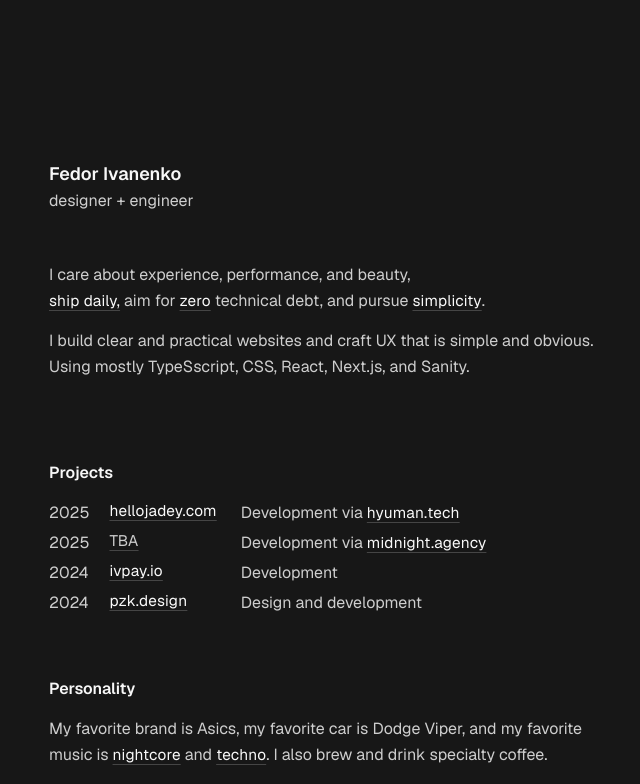
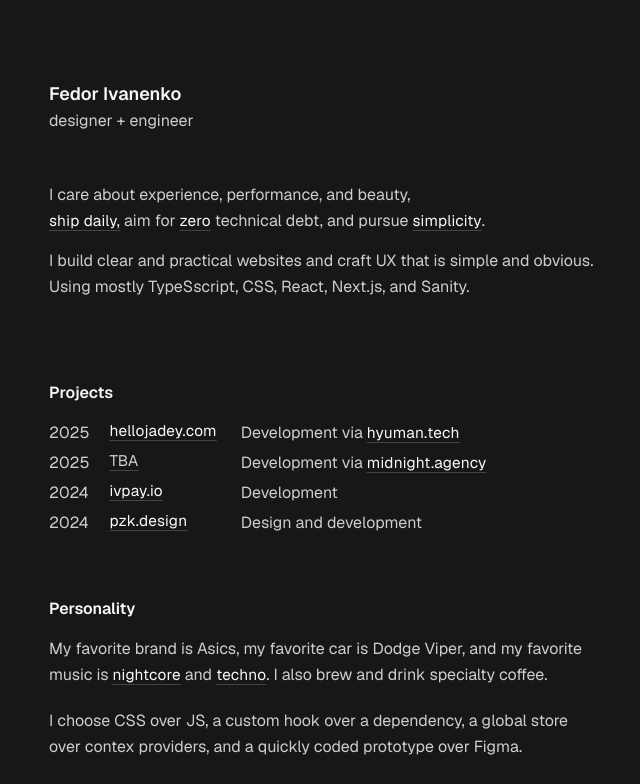
Before and after one commit to fedorivanenko/fedor-ivanenko-personal-website, a Next.js app: page / in a window 1280 px wide. Shown: the top 784 px of the page, without its empty margins (269-909 px from the left). Built offline with nearby package versions, Linux system fonts and the light colour scheme.

Commit message:
fix layout

```diff
--- a/app/layout.tsx
+++ b/app/layout.tsx
@@ -17,22 +17,18 @@ export default function RootLayout({
 }>) {
   return (
     <html lang="en" className={`${geist.variable} ${geistMono.variable}`}>
-      {/*
-      <head>
-        <script src="https://unpkg.com/react-scan/dist/auto.global.js" async />
-      </head>
-      */}
-      <body
-        className="min-h-screen flex flex-col mx-auto max-w-screen-md my-5 mt-20 md:mt-40 text-foreground antialiased"
-      >
-        <Toaster/>
+      {/* <script src="https://unpkg.com/react-scan/dist/auto.global.js" async /> */}
+      <body className="min-h-screen flex flex-col mx-auto max-w-screen-md my-5 mt-0 md:mt-0 text-foreground antialiased">
         <ThemeProvider
           attribute="class"
           defaultTheme="dark"
           enableSystem
           disableTransitionOnChange
         >
-          {children}
+          <main>
+            <Toaster />
+            {children}
+          </main>
           <Footer />
         </ThemeProvider>
         <Analytics />
```
